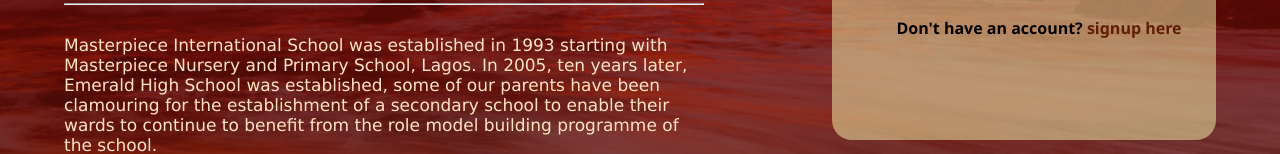
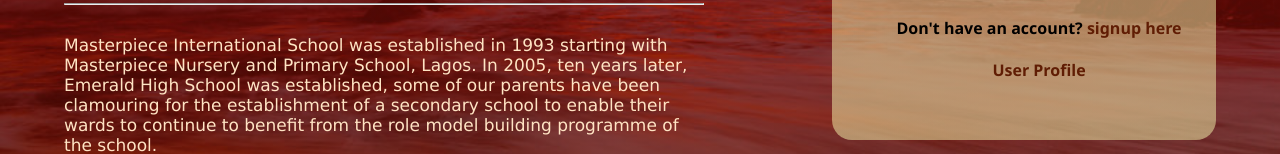
Before and after one commit to Oladseg/MASTER, a plain HTML site: page login.html in a window 1280 px wide. Shown: the part 480-634 px from the top of the page. Drawn offline with Linux system fonts and the light colour scheme.

Commit message:
Update login.html

```diff
--- a/login.html
+++ b/login.html
@@ -29,6 +29,7 @@
             <input type="password" placeholder="Password">
             <input type="button" value="Sign In" class="btn">
             <p>Don't have an account? <a href="index.html">signup here</a></p>
+            <p><a href="account.html" class="account">User Profile</a></p>
         </div>
     </div>
 </body>
```
